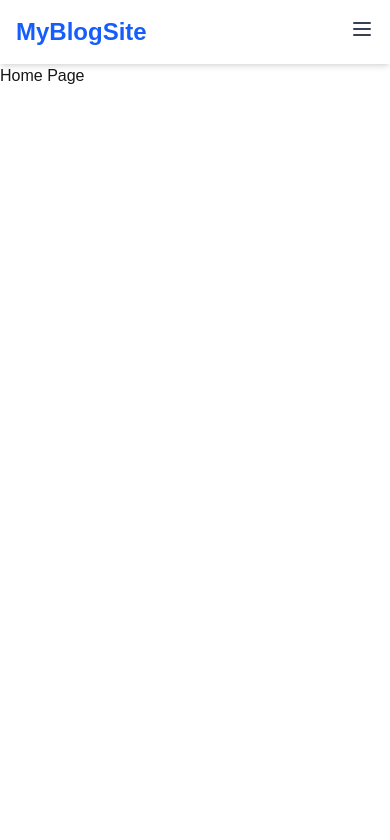
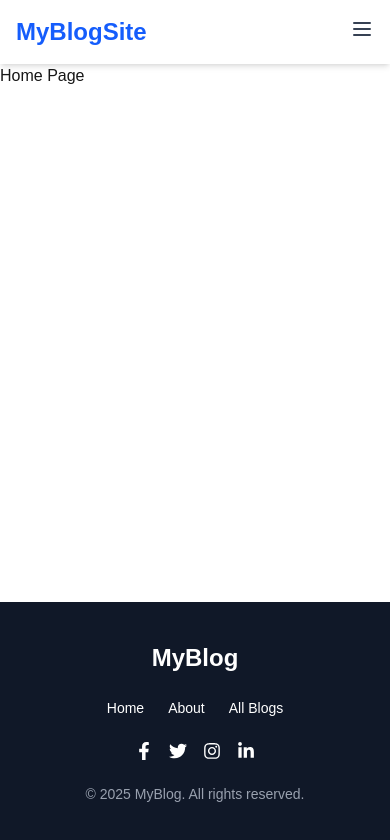
Before and after one commit to pgrmrmortuja/blog-platform, a Next.js app: page / in a window 390 px wide. Shown: the top 840 px of the page. Built offline with nearby package versions, Linux system fonts and the light colour scheme.

Commit message:
make responsive layout

```diff
--- /dev/null
+++ b/app/components/Footer.jsx
@@ -0,0 +1,44 @@
+"use client";
+
+import { FaFacebookF, FaTwitter, FaInstagram, FaLinkedinIn } from "react-icons/fa";
+
+export default function Footer() {
+  return (
+    <footer className="bg-gray-900 text-white py-10 mt-16">
+      <div className="max-w-6xl mx-auto px-4 md:px-8">
+        <div className="flex flex-col md:flex-row items-center justify-between gap-6">
+          {/* Left - Site Name */}
+          <div className="text-2xl font-bold">MyBlog</div>
+
+          {/* Middle - Navigation Links */}
+          <div className="flex space-x-6 text-sm">
+            <a href="/" className="hover:text-blue-400 transition duration-300">Home</a>
+            <a href="/about" className="hover:text-blue-400 transition duration-300">About</a>
+            <a href="/blogs" className="hover:text-blue-400 transition duration-300">All Blogs</a>
+          </div>
+
+          {/* Right - Social Icons */}
+          <div className="flex space-x-4">
+            <a href="#" aria-label="Facebook" className="hover:text-blue-400 text-lg">
+              <FaFacebookF />
+            </a>
+            <a href="#" aria-label="Twitter" className="hover:text-blue-400 text-lg">
+              <FaTwitter />
+            </a>
+            <a href="#" aria-label="Instagram" className="hover:text-pink-400 text-lg">
+              <FaInstagram />
+            </a>
+            <a href="#" aria-label="LinkedIn" className="hover:text-blue-500 text-lg">
+              <FaLinkedinIn />
+            </a>
+          </div>
+        </div>
+
+        {/* Bottom Text */}
+        <div className="text-center text-sm text-gray-400 mt-6">
+          © {new Date().getFullYear()} MyBlog. All rights reserved.
+        </div>
+      </div>
+    </footer>
+  );
+}
--- a/app/layout.js
+++ b/app/layout.js
@@ -1,6 +1,7 @@
 import { Geist, Geist_Mono } from "next/font/google";
 import "./globals.css";
 import Navbar from "./components/Navbar";
+import Footer from "./components/Footer";
 
 const geistSans = Geist({
   variable: "--font-geist-sans",
@@ -20,11 +21,17 @@ export const metadata = {
 export default function RootLayout({ children }) {
   return (
     <html lang="en">
-      <body
-        className={`${geistSans.variable} ${geistMono.variable} antialiased`}
-      >
-        <Navbar></Navbar>
-        {children}
+      <body className={`${geistSans.variable} ${geistMono.variable} antialiased`}>
+        <div className="flex flex-col min-h-screen">
+          {/* Navbar */}
+          <Navbar />
+
+          {/* Page Content */}
+          <main className="flex-grow">{children}</main>
+
+          {/* Footer */}
+          <Footer />
+        </div>
       </body>
     </html>
   );
```
